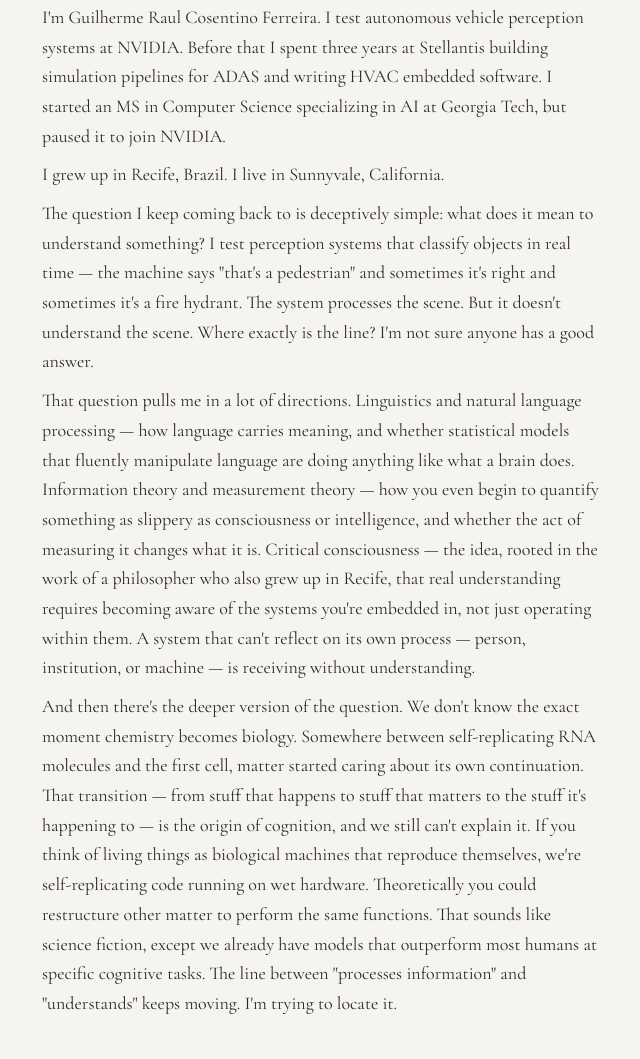
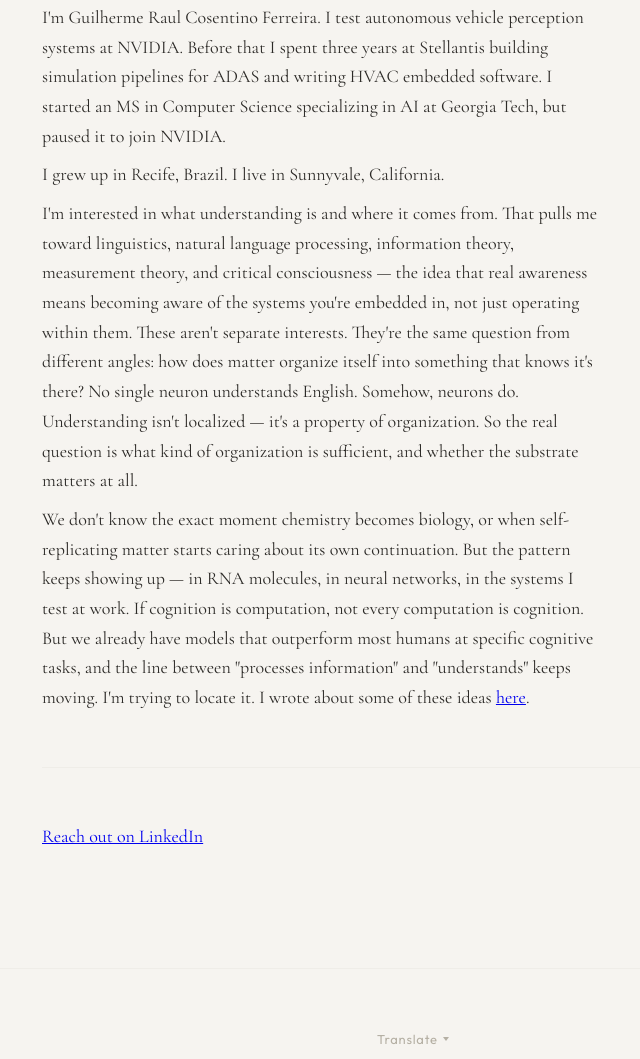
Before and after one commit to gcosentino/knowlegebase, a plain HTML site: page about.html in a window 1280 px wide. Shown: the part 318-1377 px from the top of the page, without its empty margins (184-824 px from the left). Drawn offline with nearby package versions, Linux system fonts and the light colour scheme.

Commit message:
about: connect the threads — understanding as organization, not localization
Critical consciousness integrated into the interest list, not set apart.
Threads connected: neurons, RNA, neural networks, perception systems.
Links to the essay. No named philosophers.

```diff
--- a/about.html
+++ b/about.html
@@ -38,13 +38,10 @@
           I grew up in Recife, Brazil. I live in Sunnyvale, California.
         </p>
         <p>
-          The question I keep coming back to is deceptively simple: what does it mean to understand something? I test perception systems that classify objects in real time — the machine says "that's a pedestrian" and sometimes it's right and sometimes it's a fire hydrant. The system processes the scene. But it doesn't understand the scene. Where exactly is the line? I'm not sure anyone has a good answer.
+          I'm interested in what understanding is and where it comes from. That pulls me toward linguistics, natural language processing, information theory, measurement theory, and critical consciousness — the idea that real awareness means becoming aware of the systems you're embedded in, not just operating within them. These aren't separate interests. They're the same question from different angles: how does matter organize itself into something that knows it's there? No single neuron understands English. Somehow, neurons do. Understanding isn't localized — it's a property of organization. So the real question is what kind of organization is sufficient, and whether the substrate matters at all.
         </p>
         <p>
-          That question pulls me in a lot of directions. Linguistics and natural language processing — how language carries meaning, and whether statistical models that fluently manipulate language are doing anything like what a brain does. Information theory and measurement theory — how you even begin to quantify something as slippery as consciousness or intelligence, and whether the act of measuring it changes what it is. Critical consciousness — the idea, rooted in the work of a philosopher who also grew up in Recife, that real understanding requires becoming aware of the systems you're embedded in, not just operating within them. A system that can't reflect on its own process — person, institution, or machine — is receiving without understanding.
-        </p>
-        <p>
-          And then there's the deeper version of the question. We don't know the exact moment chemistry becomes biology. Somewhere between self-replicating RNA molecules and the first cell, matter started caring about its own continuation. That transition — from stuff that happens to stuff that matters to the stuff it's happening to — is the origin of cognition, and we still can't explain it. If you think of living things as biological machines that reproduce themselves, we're self-replicating code running on wet hardware. Theoretically you could restructure other matter to perform the same functions. That sounds like science fiction, except we already have models that outperform most humans at specific cognitive tasks. The line between "processes information" and "understands" keeps moving. I'm trying to locate it.
+          We don't know the exact moment chemistry becomes biology, or when self-replicating matter starts caring about its own continuation. But the pattern keeps showing up — in RNA molecules, in neural networks, in the systems I test at work. If cognition is computation, not every computation is cognition. But we already have models that outperform most humans at specific cognitive tasks, and the line between "processes information" and "understands" keeps moving. I'm trying to locate it. I wrote about some of these ideas <a href="pro/codeine-cake-chinese-room.html">here</a>.
         </p>
 
         <hr>
```
